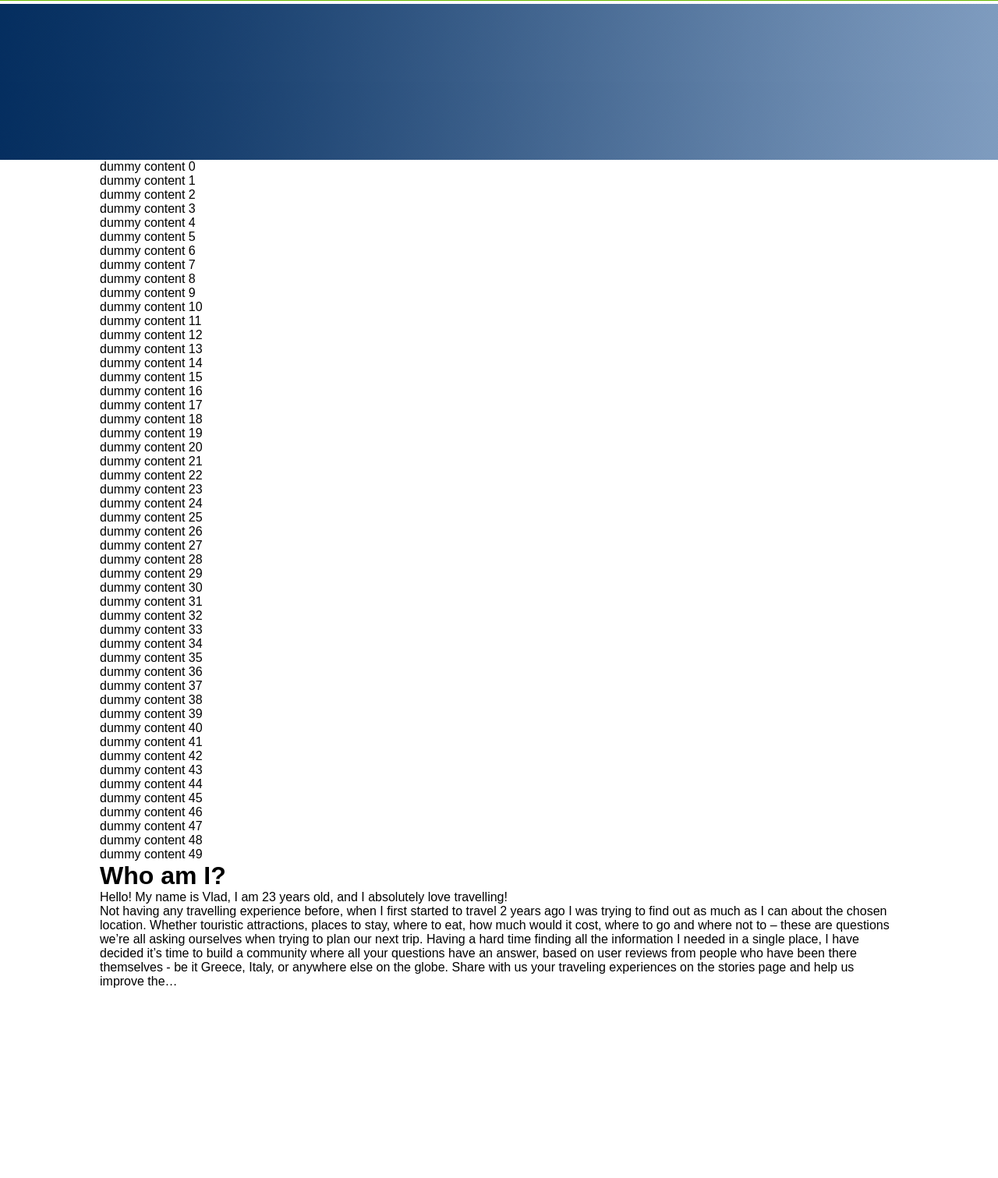
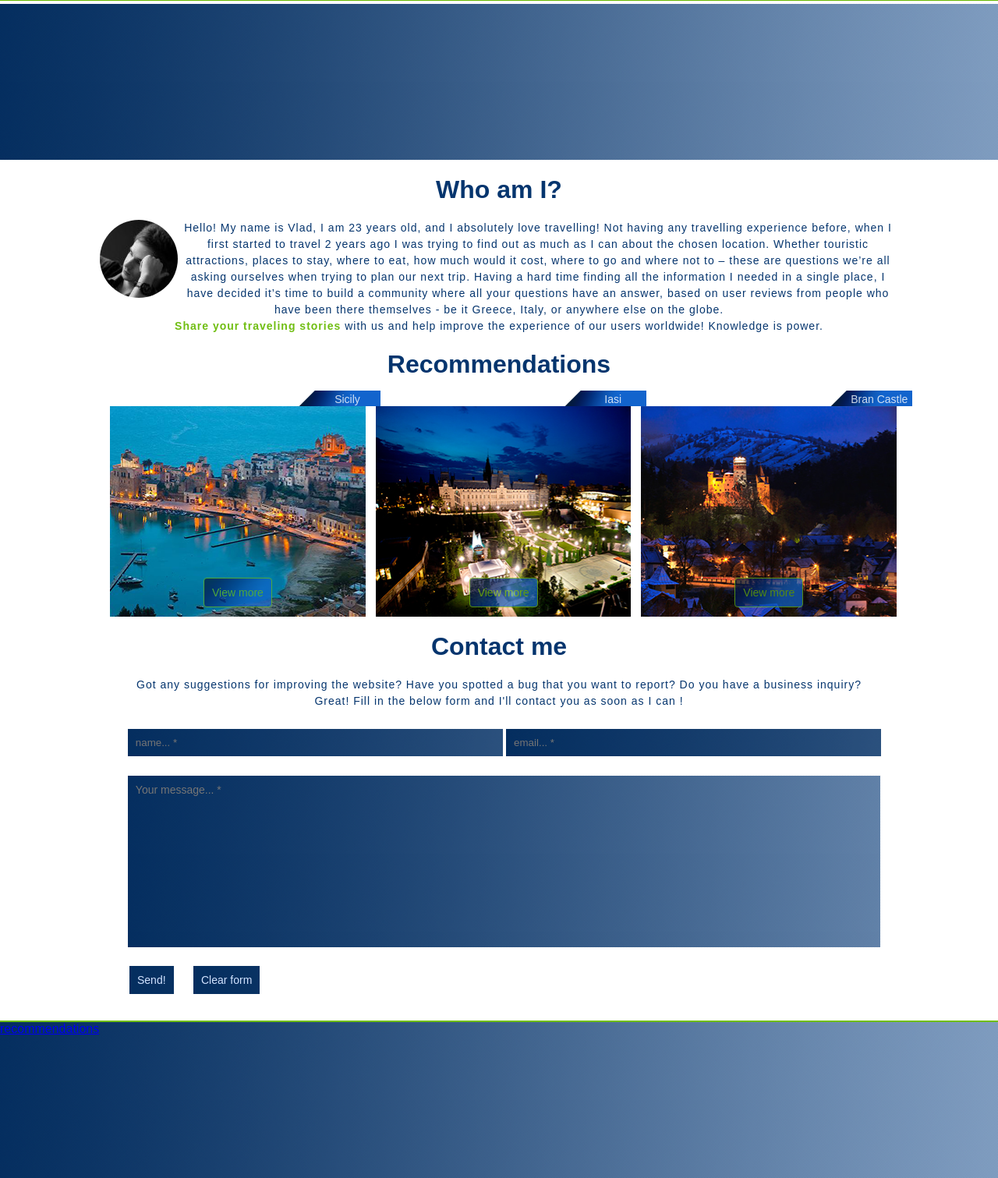
Before and after one commit to vpandichi/worldtour_proiect, a PHP site: page / in a window 1280 px wide. Shown: the part 721-2232 px from the top of the page at 78% size. Before the commit the page ends 1988 px from the top, so only its background shows below. Run offline with PHP 8.4, Linux system fonts and the light colour scheme; grey boxes are pictures that could not be loaded.

Commit message:
Created about page, recommendations preview page, contact form and designed footer area

```diff
--- a/worldtour/public/index.php
+++ b/worldtour/public/index.php
@@ -16,8 +16,8 @@
 				<ul>
 					<li><a href="#about">about</a></li>
 					<li><a href="#recommendations">recommendations</a></li>
-					<li><a href="#stories">stories</a></li>
-					<li><a href="contact.php">contact</a></li>
+					<li><a href="stories.php">stories</a></li>
+					<li><a href="#contact">contact</a></li>
 					<li><a href="login.php">log in</a></li>
 					<li><a href="lang.php">ro</a></li>
 				</ul>
@@ -28,21 +28,48 @@
 		<div id="above_wraper"><img src="/sites/worldtour/public/img/boat.png" id="boat"></div>
 		<div id="page_wrapper">
 			<div id="page_content">
-				<script type="text/javascript">for (var i = 0; i < 50; i++) {document.write("dummy content" + ' ' + i + "<br/>")};</script>
-				<h1 id="about">Who am I?</h1>
-				<p>
-					Hello! My name is Vlad, I am 23 years old, and I absolutely love travelling!<br/>
-					Not having any travelling experience before, when I first started to travel 2 years ago
-					I was trying to find out as much as I can about the chosen location.
-					Whether touristic attractions, places to stay, where to eat, how much would it cost, where to go and where not to – these are questions we’re all asking ourselves when trying to plan our next trip.
-					Having a hard time finding all the information I needed in a single place, I have decided it’s time to build a community where all your questions have an answer,
-					based on user reviews from people who have been there themselves - be it Greece, Italy, or anywhere else on the globe.
-					Share with us your traveling experiences on the stories page and help us improve the…
-				</p>
+				<!-- <script type="text/javascript">for (var i = 0; i < 50; i++) {document.write("dummy content" + ' ' + i + "<br/>")};</script> -->
+				<div id="about_content">
+					<h1 id="about">Who am I?</h1>
+					<article>
+						<img src="/sites/worldtour/public/img/aboutme.jpg" alt="">
+						Hello! My name is Vlad, I am 23 years old, and I absolutely love travelling!
+						Not having any travelling experience before, when I first started to travel 2 years ago
+						I was trying to find out as much as I can about the chosen location.
+						Whether touristic attractions, places to stay, where to eat, how much would it cost, where to go and where not to – these are questions we’re all asking ourselves when trying to plan our next trip.
+						Having a hard time finding all the information I needed in a single place, I have decided it’s time to build a community where all your questions have an answer,
+						based on user reviews from people who have been there themselves - be it Greece, Italy, or anywhere else on the globe.<br/>
+						<a href="/sites/worldtour/stories.php">Share your traveling stories</a> with us and help improve the experience of our users worldwide! Knowledge is power.
+					</article>
+					<h1 id="recommendations">Recommendations</h1>
+					<div id="box1">
+						<span class="location"><h4>Sicily</h4></span>
+						<a href="/sites/worldtour/public/recom.php" class="view_more">View more</a>
+					</div>
+					<div id="box2">
+						<span class="location"><h4>Iasi</h4></span>
+						<a href="/sites/worldtour/public/recom.php" class="view_more">View more</a>
+					</div>
+					<div id="box3">
+						<span class="location" id="last"><h4>Bran Castle</h4></span>
+						<a href="/sites/worldtour/public/recom.php" class="view_more">View more</a>
+					</div>
+					<h1 id="contact">Contact me</h1>
+					<p>Got any suggestions for improving the website? Have you spotted a bug that you want to report? Do you have a business inquiry?<br/> Great! Fill in the below form and I'll contact you as soon as I can !</p>
+					<form action="submit.php" id="contact_form">
+							<input type="text" name="name" placeholder="name... *" id="name" maxlength="30">
+							<input type="text" name="email" placeholder="email... *" id="email" maxlength="30">
+							<textarea name="comments" placeholder="Your message... *" id="textarea" maxlength="3220"></textarea><br/>
+							<input type="submit" class="button" value="Send!" id="submit">
+							<input type="reset" class="button" value="Clear form" id="clear">
+					</form>
+				</div>
 			</div>
 		</div>
 		<div id="footer_wrap">
-			<footer id="footer"></footer>
+			<footer id="footer">
+				<a href="/sites/worldtour/public/recom.php">recommendations</a>
+			</footer>
 		</div>
 	</div>
 	<script type="text/javascript" src="/sites/worldtour/public/scripts/scroll.js"></script>
--- a/worldtour/public/scripts/scroll.js
+++ b/worldtour/public/scripts/scroll.js
@@ -102,7 +102,7 @@ function yScroll() {
 				navNode1.childNodes[11].firstChild.style.borderTop = "none";
 			} // the onmouseover and onmouse leave functions are responsible for the navigation effects after layout transition (dynamically generated)
 
-			video.style.display = "none"; // need to decide which is best (visibility hidden or display none)
+			video.style.display = "none";
 		    // page_wrapper.style.opacity = "0.5"; - implement a fade-in effect later
 		    break;
 		case false: break; // also need to add back the lpage styles so when this is false it will go back to the landing page
--- a/worldtour/public/styles/main.css
+++ b/worldtour/public/styles/main.css
@@ -11,13 +11,9 @@
 	/*chrome 10*/
 	background-image: -webkit-gradient(radial, center center, 0, center center, 500, color-stop(0, #A3C3EA), color-stop(1, #031A37));
 	/*chrome 11*/
-	background-image: -webkit-radial-gradient(center, circle cover, #A3C3EA 0%. #031A37 100%);
+	background-image: -webkit-radial-gradient(center, circle cover, #A3C3EA 0% #031A37 100%);
 	-webkit-border-raduis: 1ex;
 	-webkit-box-shadow: 0px 1px 2px rgba(0, 0, 0, 0.8);
-}
-
-::-webkit-scrollbar-corner {
-	background: #ccdff6;
 }
 
 /********************************* =BEGIN LANDING PAGE *********************************/
@@ -103,3 +99,162 @@ nav {
 	width:80%;
 	margin: auto;
 }
+
+/********************************* =ABOUT *********************************/
+#about_content h1, article, p {color:#05356E;}
+
+#about_content h1 {
+	text-align: center;
+	margin-bottom: 20px;
+	margin-top: 20px;
+}
+
+#about_content article, p {
+	letter-spacing: 1px;
+	line-height: 21px;
+	text-align: center;
+	font-size: 14px;
+}
+
+#about_content article a {
+	color: #70be12;
+	text-decoration: none;
+	font-weight: bolder;
+}
+
+#about_content article a:hover {
+	text-decoration: underline;
+}
+
+#about_content img {
+	border-radius: 50px;
+	float: left;
+	-moz-transform-style: preserve-3d; /*Mozilla*/
+	-webkit-transform-style: preserve-3d; /*Chrome, Safari, Opera*/
+	transform-style: preserve-3d; /* child elements will preserve its 3D position */
+	transition: all 0.6s ease;
+}
+
+#about_content img:hover {
+	-moz-transform: rotateY(180deg); /*Mozilla*/
+	-webkit-transform: rotateY(180deg);
+	transform: rotateY(180deg);
+}
+
+/********************************* =RECOMMENDATIONS *********************************/
+h1#recommendations {margin-bottom: 35px;}
+#box1, #box2, #box3 {
+	margin-left: 13px;
+	margin-bottom: 20px;
+	height:270px;
+	float: left;
+	width:32%;
+}
+
+#box1 {background: url(/sites/worldtour/public/img/sicily.jpg) no-repeat;}
+#box2 {background: url(/sites/worldtour/public/img/iasi.jpg) no-repeat;}
+#box3 {background: url(/sites/worldtour/public/img/bran.jpg) no-repeat;}
+
+.view_more {
+	border:1px solid #70be12;
+	border-radius: 4px;
+	padding:10px;
+	position: absolute;
+	margin-top: 220px;
+	margin-left: 120px;
+	background: url(/sites/worldtour/public/img/blue_button.png) no-repeat;
+	color: #70be12;
+	opacity: 0.7;
+	font-size: 14px;
+	text-decoration: none;
+}
+
+.view_more:hover {
+	background: url(/sites/worldtour/public/img/green_button.png) no-repeat;
+	opacity: 1;
+	cursor: pointer;
+	color: #05356E;
+	font-weight: bold;
+	border: none;
+}
+
+.location {
+	position: absolute;
+	width:105px;
+	margin-top: -19.6px;
+	margin-left: 242px;
+	background: url(/sites/worldtour/public/img/blue_button2.png) no-repeat;
+	padding: 10px;
+	color: #70be12;
+	font-size: 14px;
+	text-align: center;
+}
+
+span#last {margin-left: 243px;}
+
+.location h4 {
+	margin-top: -7.5px;
+	font-weight: normal;
+	color:#fff;
+	opacity: 0.8;
+}
+
+/********************************* =BEGIN FORM STYLES *********************************/
+#name, #email {width:45%;background:url(/sites/worldtour/public/img/above-content.png) no-repeat;}
+
+#name, #email, #textarea {border:none; padding:10px;color:#d2e3ff;margin-top: 25px;}
+
+#name {margin-left: 3.5%;}
+
+#textarea {
+	resize: none;
+	width:92.3%;
+	background:url(/sites/worldtour/public/img/above-content.png) repeat;
+	margin-left: 3.5%;
+	height:200px;
+	font-size: 14px;
+}
+
+#submit {
+	border: none;
+	float: left;
+	padding:10px;
+	position: absolute;
+	margin-top: 20px;
+	margin-left: 38px;
+	background: url(/sites/worldtour/public/img/above-content.png) no-repeat;
+	color: #d2e3ff;
+	font-size: 14px;
+}
+
+#clear {
+	border: none;
+	float: left;
+	padding:10px;
+	position: absolute;
+	margin-top: 20px;
+	margin-left: 120px;
+	background: url(/sites/worldtour/public/img/above-content.png) no-repeat;
+	color: #d2e3ff;
+	font-size: 14px;
+}
+
+#submit:hover, #clear:hover {
+	background: url(/sites/worldtour/public/img/green_button.png) no-repeat;
+	cursor: pointer;
+	color: #05356E;
+	font-weight: bold;
+}
+
+/********************************* =BEGIN FOOTER *********************************/
+#footer_wrap {
+	min-width: 100%;
+	border-top: 2px solid #70be12;
+	margin-top: 7%;
+	background: url(/sites/worldtour/public/img/above-content.png) repeat;
+	height: 200px;
+}
+
+#footer {
+	min-width: 80%;
+}
```
Also changed, not shown: README.md, worldtour/public/images/bg-nav.png (added), worldtour/public/img/aboutme.jpg (added), worldtour/public/img/blue_button.png (added), worldtour/public/img/blue_button2.png (added), worldtour/public/img/bran.jpg (added), worldtour/public/img/green_button.png (added), worldtour/public/img/iasi.jpg (added), worldtour/public/img/sicily.jpg (added), 5 other files.
